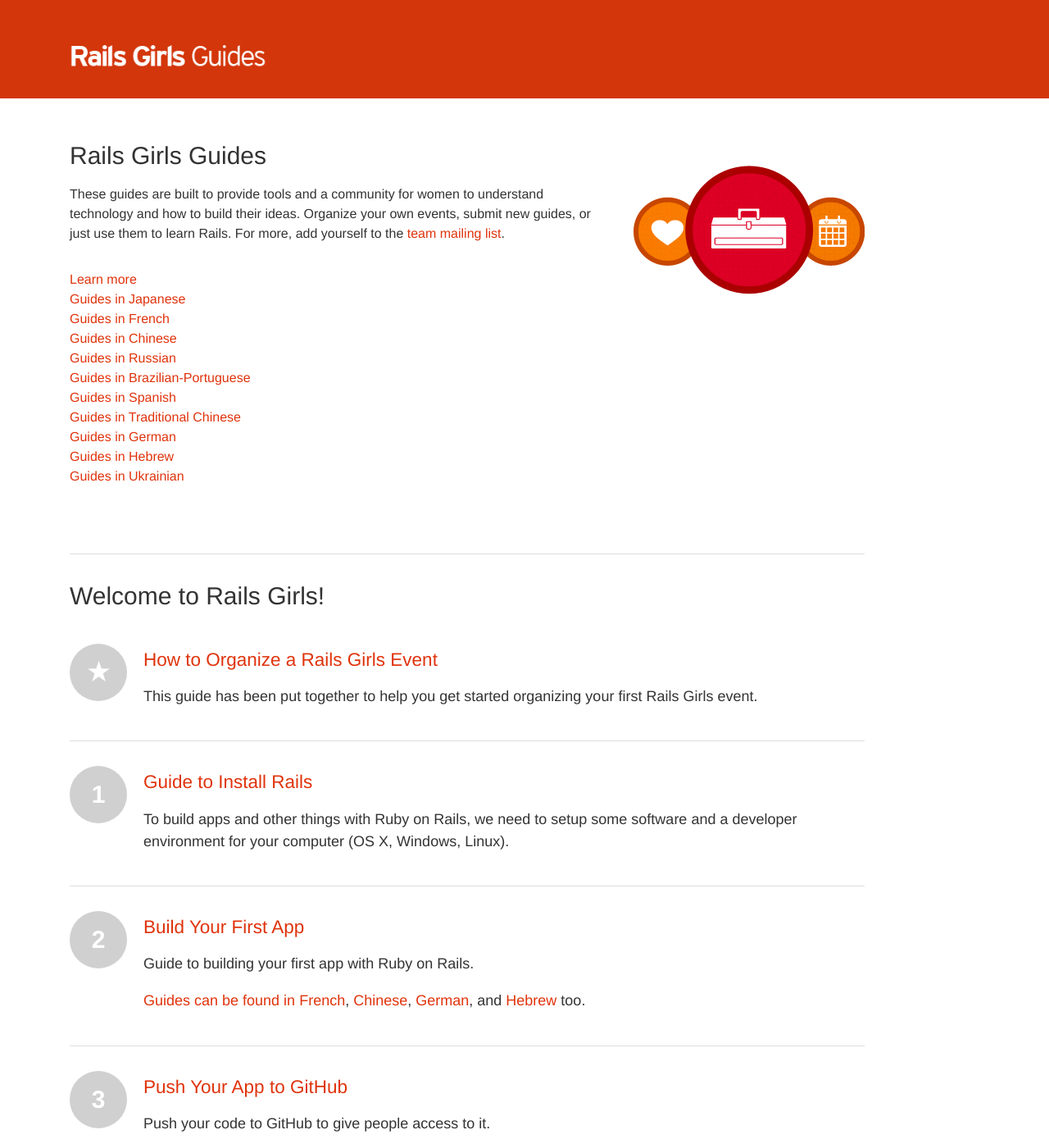
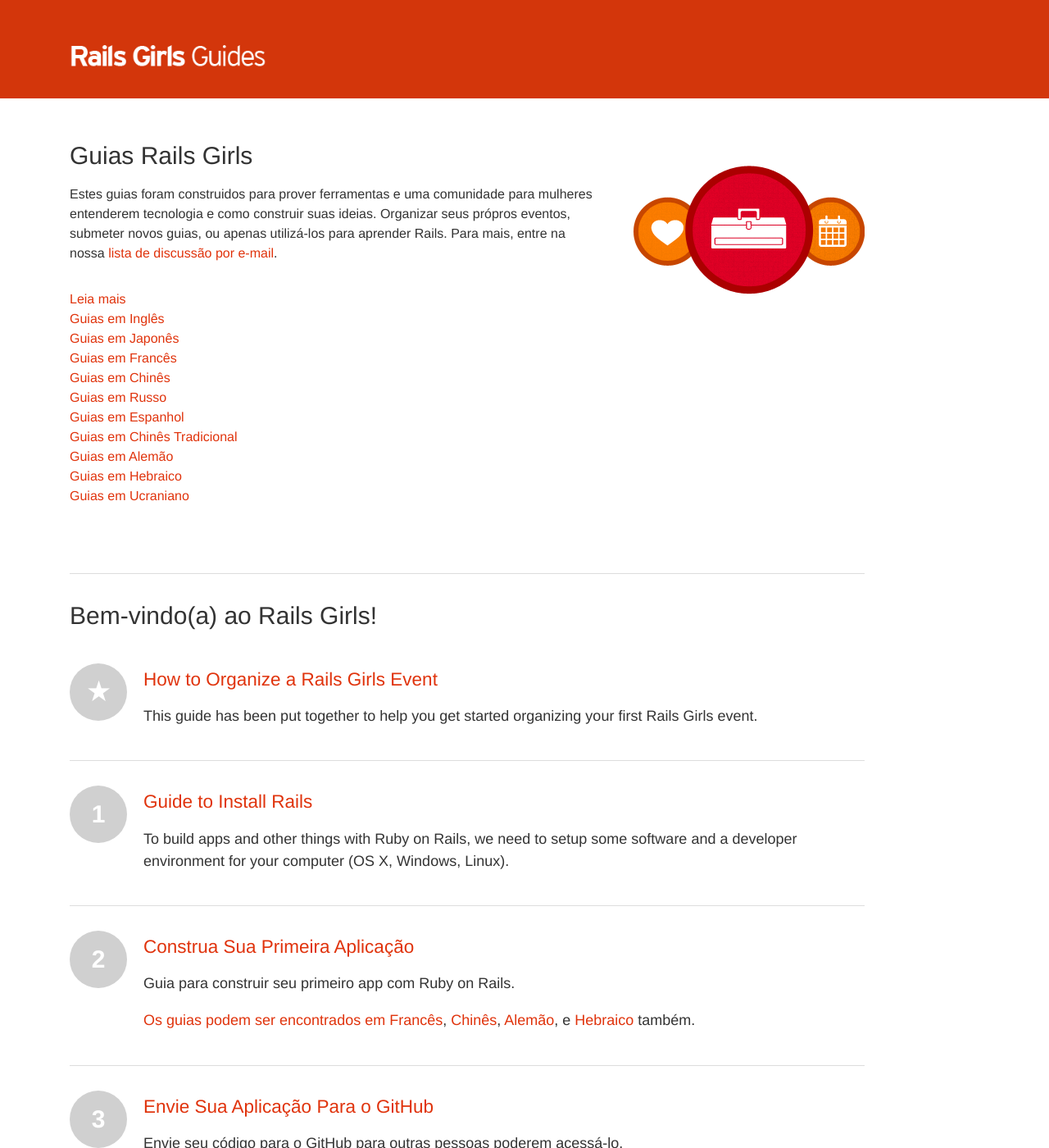
Before and after one commit to railsgirls/guides.railsgirls.com, a Jekyll site: the page built from index.html, in a window 1280 px wide and 1400 px high. Shown: the whole window at 82% size. Built offline with Jekyll 4.4.1, drawn with Linux system fonts in a browser that asks for light colours; nearby versions of some CDN libraries; some of the changed text lies outside the part shown.

Commit message:
Update index
- Translated title and description from guides already translated.

```diff
--- a/index.html
+++ b/index.html
@@ -1,28 +1,28 @@
 ---
 layout: default
-title: Guides
+title: Guias
 ---
 <div class="hero">
-  <h2>Rails Girls Guides</h2>
-  <p>These guides are built to provide tools and a community for women to understand technology and how to build their ideas. Organize your own events, submit new guides, or just use them to learn Rails. For more, add yourself to the <a href="http://groups.google.com/group/rails-girls-team">team mailing list</a>.</p>
+  <h2>Guias Rails Girls</h2>
+  <p>Estes guias foram construidos para prover ferramentas e uma comunidade para mulheres entenderem tecnologia e como construir suas ideias. Organizar seus própros eventos, submeter novos guias, ou apenas utilizá-los para aprender Rails. Para mais, entre na nossa <a href="http://groups.google.com/group/rails-girls-team">lista de discussão por e-mail</a>.</p>
   <p class="hero-links">
-    <a href="http://railsgirls.com">Learn more</a><br/>
-    <a href="http://railsgirls.jp/">Guides in Japanese</a><br/>
-    <a href="http://railspremierspas.humancoders.com/">Guides in French</a><br/>
-    <a href="http://rgcn.github.io">Guides in Chinese</a><br/>
-    <a href="http://rgua.github.io">Guides in Russian</a><br/>
-    <a href="http://www.maujor.com/railsgirlsguide/">Guides in Brazilian-Portuguese</a><br/>
-    <a href="http://railsgirlslima.github.io/">Guides in Spanish</a><br/>
-    <a href="http://railsgirls.tw/">Guides in Traditional Chinese</a><br/>
-    <a href="http://railsgirlshh.github.io/">Guides in German</a><br/>
-    <a href="http://guides.railsgirls.co.il/">Guides in Hebrew</a><br/>
-    <a href="http://railsgirls.rug.lviv.ua/">Guides in Ukrainian</a><br />
+    <a href="http://railsgirls.com">Leia mais</a><br/>
+    <a href="http://guides.railsgirls.com/">Guias em Inglês</a><br/>
+    <a href="http://railsgirls.jp/">Guias em Japonês</a><br/>
+    <a href="http://railspremierspas.humancoders.com/">Guias em Francês</a><br/>
+    <a href="http://rgcn.github.io">Guias em Chinês</a><br/>
+    <a href="http://rgua.github.io">Guias em Russo</a><br/>
+    <a href="http://railsgirlslima.github.io/">Guias em Espanhol</a><br/>
+    <a href="http://railsgirls.tw/">Guias em Chinês Tradicional</a><br/>
+    <a href="http://railsgirlshh.github.io/">Guias em Alemão</a><br/>
+    <a href="http://guides.railsgirls.co.il/">Guias em  Hebraico</a><br/>
+    <a href="http://railsgirls.rug.lviv.ua/">Guias em Ucraniano</a><br />
   </p>
 </div>
 
 <hr />
 
-<h2>Welcome to Rails Girls!</h2>
+<h2>Bem-vindo(a) ao Rails Girls!</h2>
 <ul class="home">
   <li>
     <a href="guide">
@@ -43,17 +43,17 @@
   <li>
     <a href="app">
       <i>2</i>
-      <h3>Build Your First App</h3>
-      <p>Guide to building your first app with Ruby on Rails.</p>
-      <p>Guides can be found in <a href="http://railspremierspas.humancoders.com/">French</a>, <a href="http://rgcn.github.io">Chinese</a>, <a href="http://railsgirlshh.github.io/">German</a>, and  <a href="http://guides.railsgirls.co.il/">Hebrew</a> too.</p>
+      <h3>Construa Sua Primeira Aplicação</h3>
+      <p>Guia para construir seu primeiro app com Ruby on Rails.</p>
+      <p>Os guias podem ser encontrados em <a href="http://railspremierspas.humancoders.com/">Francês</a>, <a href="http://rgcn.github.io">Chinês</a>, <a href="http://railsgirlshh.github.io/">Alemão</a>, e  <a href="http://guides.railsgirls.co.il/">Hebraico</a> também.</p>
     </a>
   </li>
 
   <li>
     <a href="github">
       <i>3</i>
-      <h3>Push Your App to GitHub</h3>
-      <p>Push your code to GitHub to give people access to it.</p>
+      <h3>Envie Sua Aplicação Para o GitHub</h3>
+      <p>Envie seu código para o GitHub para outras pessoas poderem acessá-lo.</p>
     </a>
   </li>
 
@@ -75,8 +75,8 @@
   <li>
     <a href="design">
       <i>6</i>
-      <h3>Apply a Modern Design with Bootstrap</h3>
-      <p>How to apply a CSS framework, such as Bootstrap.</p>
+      <h3>Adicione um Design Moderno com Bootstrap</h3>
+      <p>Como aplicar um framework CSS, como o Bootstrap.</p>
     </a>
   </li>
 
@@ -242,8 +242,8 @@
   <li>
     <a href="contributing">
       <i>?</i>
-      <h3>Submit Your Own Guide</h3>
-      <p>We are accepting guides to extend the application to our <a href="http://github.com/railsgirls/railsgirls.github.com">Github repository &rarr;</a></p>
+      <h3>Envie Seu Próprio Guia</h3>
+      <p>Nós estamos aceitando guias para extender a aplicação em nosso <a href="http://github.com/railsgirlsmaceio/railsgirlsguides">repositório no Github&rarr;</a></p>
     </a>
   </li>
 </ul>
```
